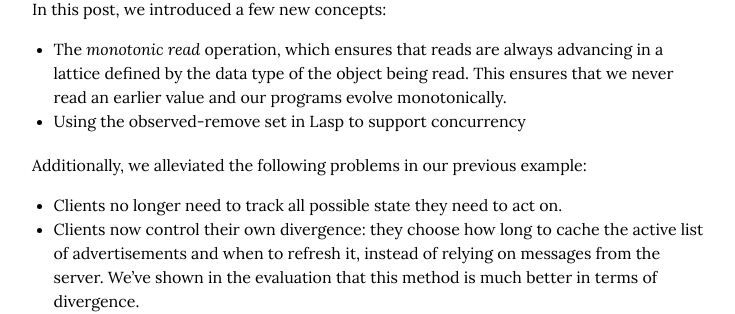
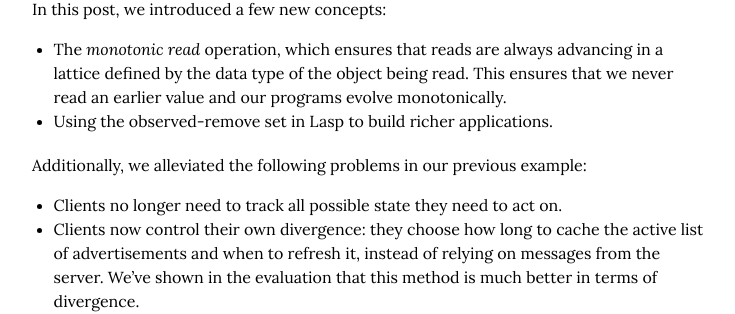
Before and after one commit to cmeiklejohn/cmeiklejohn.github.io, a Jekyll site: the page built from _posts/2015-01-10-ad-counter-orset.markdown, in a window 1280 px wide and 900 px high, scrolled down 5391 px. Shown: the part 149-463 px from the top of the window, without its empty margins (272-1007 px from the left). Built offline with Jekyll 4.4.1, drawn with Linux system fonts in a browser that asks for light colours; comment, search, counter and statistics services are not loaded.

Commit message:
Fix incomplete line.

```diff
--- a/_posts/2015-01-10-ad-counter-orset.markdown
+++ b/_posts/2015-01-10-ad-counter-orset.markdown
@@ -274,7 +274,7 @@ In this post, we introduced a few new concepts:
   advancing in a lattice defined by the data type of the object being
   read.  This ensures that we never read an earlier value and our
   programs evolve monotonically.
-* Using the observed-remove set in Lasp to support concurrency
+* Using the observed-remove set in Lasp to build richer applications.
 
 Additionally, we alleviated the following problems in our previous
 example:
```
